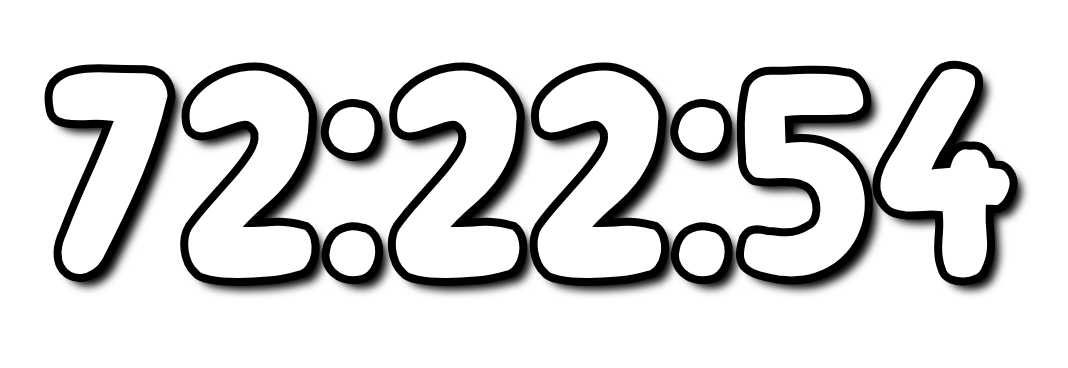
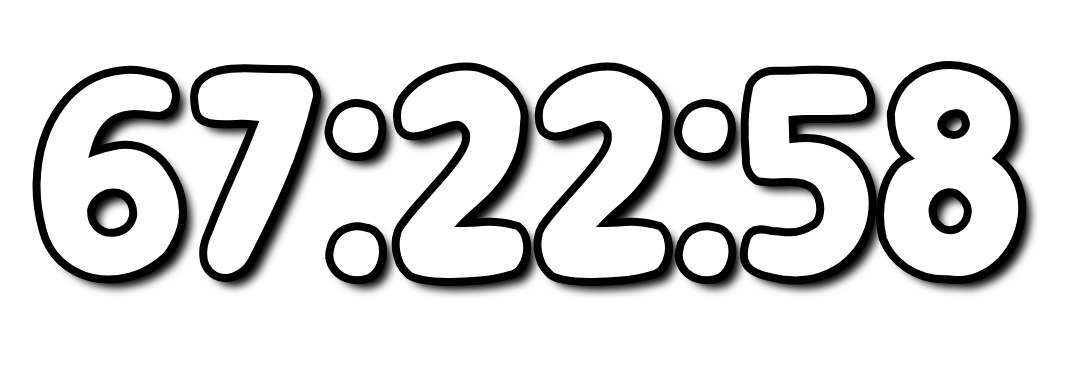
Before and after one commit to hainesnoids/easy-stream-timer, a website: page timer-55.html in a window 1280 px wide. Shown: the part 195-563 px from the top of the page, without its empty margins (112-1180 px from the left). Drawn offline with Linux system fonts and the light colour scheme.

Commit message:
fgfghtyhhrtydj

```diff
--- a/timer-55.html
+++ b/timer-55.html
@@ -24,17 +24,18 @@
     </style>
     <script>
         let alarmAudio = new Audio('raw/google-timer.ogg');
-        const targetTime = 1776652400; // when the event ends
+        const targetTime = 1776634400; // when the event ends
 
-        function startTimer(len) {
+        function startTimer() {
             const timerElement = document.querySelector('#timer');
             timerElement.classList.remove('inactive');
             const houDOM = document.querySelector('#hours');
             const minDOM = document.querySelector('#minutes');
             const secDOM = document.querySelector('#seconds');
 
-            const thisSecond = new Date().getSeconds();
             let clockInterval;
+            // screw this implementation
+            /*const thisSecond = new Date().getSeconds();
             function startick() {
                 const thatSecond = new Date().getSeconds();
                 if (thisSecond !== thatSecond) {
@@ -43,7 +44,8 @@
                     window.requestAnimationFrame(startick);
                 }
             }
-            window.requestAnimationFrame(startick);
+            window.requestAnimationFrame(startick);*/
+            window.requestAnimationFrame(tick);
 
             function tick() {
                 const now = Math.floor(Date.now() / 1000);
```
